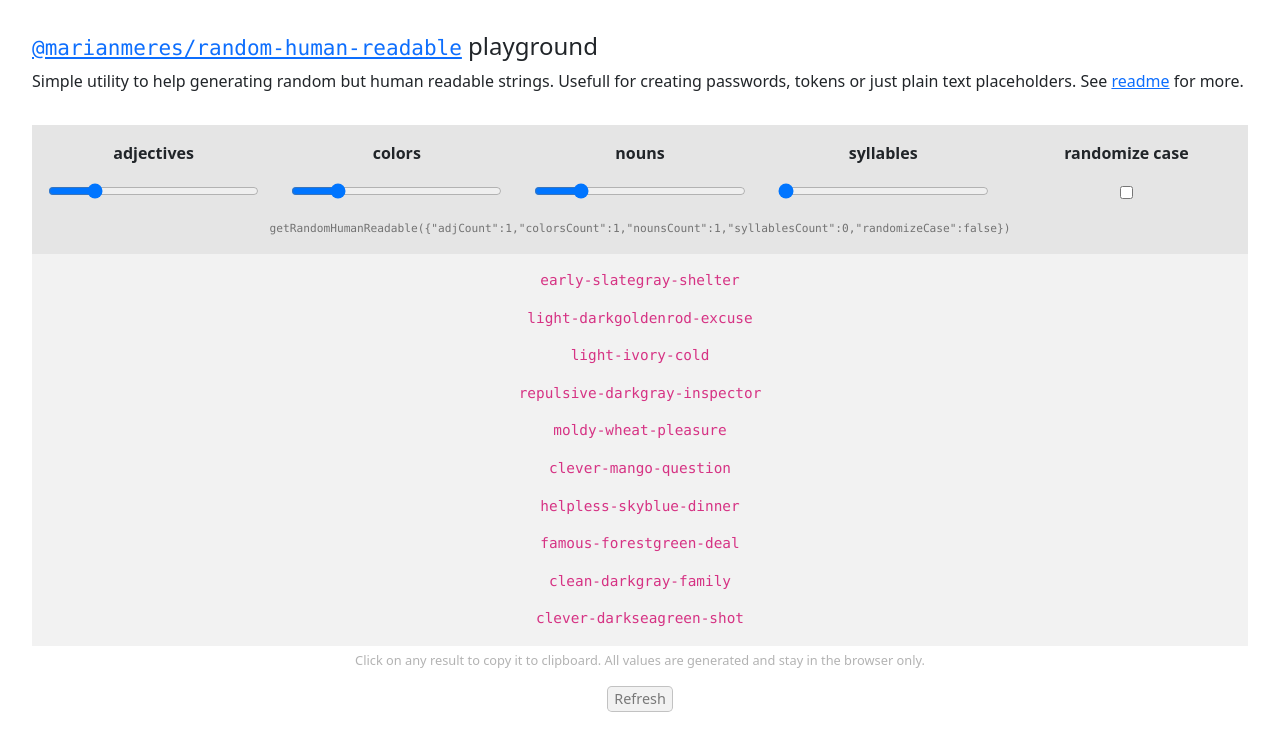
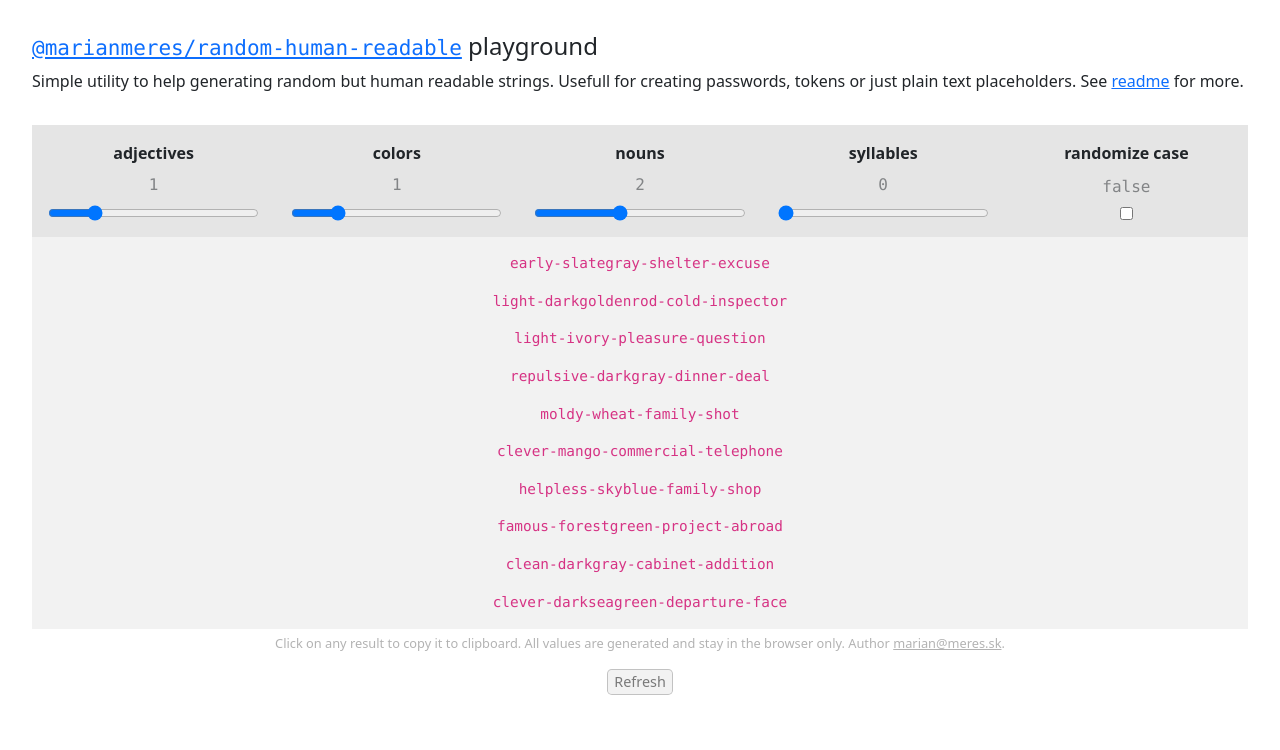
Before and after one commit to marianmeres/random-human-readable, a website: page index.html in a window 1280 px wide. Drawn offline with Linux system fonts and the light colour scheme.

Commit message:
changed default params

```diff
--- a/index.html
+++ b/index.html
@@ -123,22 +123,20 @@
 				text-align: center;
 			}
 			th {
-				padding: 1rem;
+				padding: 1rem 0.5rem 0.5rem 0.5rem;
 			}
 			td {
-				padding: 0 1rem;
+				padding: 0 1rem 1rem 1rem;
+			}
+			td span {
+				display: block;
+				opacity: 0.5;
+				margin-bottom: 0.5rem;
+				font-family: var(--bs-font-monospace);
 			}
 			td input {
-				display: inline-block;
+				display: block;
 				width: 100%;
-			}
-			#params {
-				background-color: rgba(0, 0, 0, 0.1);
-				font-size: 0.7rem;
-				padding: 1rem;
-				margin-bottom: 0;
-				color: rgba(0, 0, 0, 0.5);
-				text-align: center;
 			}
 			#results {
 				background-color: rgba(0, 0, 0, 0.05);
@@ -169,6 +167,12 @@
 				color: rgba(0, 0, 0, 0.3);
 				font-size: 0.8rem;
 				margin-bottom: 1rem;
+			}
+			.info a {
+				color: rgba(0, 0, 0, 0.3);
+			}
+			.info a:hover {
+				color: rgba(0, 0, 0, 0.7);
 			}
 			#refresher {
 				background-color: rgba(0, 0, 0, 0.05);
@@ -211,22 +215,20 @@
 				<tbody>
 					<!-- prettier-ignore -->
 					<tr>
-					<td><input type="range" min="0" max="5" value="1" step="1" id="adjCount" /></td>
-					<td><input type="range" min="0" max="5" value="1" step="1" id="colorsCount" /></td>
-					<td><input type="range" min="0" max="5" value="1" step="1" id="nounsCount" /></td>
-					<td><input type="range" min="0" max="5" value="0" step="1" id="syllablesCount" /></td>
-					<td><input type="checkbox" value="1" id="randomizeCase" /></td>
-				</tr>
+						<td><span></span><input type="range" min="0" max="5" value="1" step="1" id="adjCount" /></td>
+						<td><span></span><input type="range" min="0" max="5" value="1" step="1" id="colorsCount" /></td>
+						<td><span></span><input type="range" min="0" max="5" value="2" step="1" id="nounsCount" /></td>
+						<td><span></span><input type="range" min="0" max="5" value="0" step="1" id="syllablesCount" /></td>
+						<td><span></span><input type="checkbox" value="1" id="randomizeCase" /></td>
+					</tr>
 				</tbody>
 			</table>
-
-			<pre id="params"></pre>
 
 			<div id="results">Please wait...</div>
 
 			<div class="info">
 				Click on any result to copy it to clipboard. All values are generated and stay in
-				the browser only.
+				the browser only. Author <a href="mailto:marian@meres.sk">marian@meres.sk</a>.
 			</div>
 
 			<div style="text-align: center">
@@ -244,17 +246,16 @@
 				syllablesCount: qs('#syllablesCount'),
 				randomizeCase: qs('#randomizeCase'),
 			};
-			const $params = qs('#params');
 			const $results = qs('#results');
 
 			const render = () => {
-				const opts = Object.entries($inputs).reduce(
-					(m, [k, v]) => ({ ...m, [k]: parseInt(v.value) }),
-					{}
-				);
-				opts.randomizeCase = !!$inputs.randomizeCase.checked;
+				let opts = {};
+				Object.entries($inputs).forEach(([k, v]) => {
+					opts[k] = k === 'randomizeCase' ? v.checked : parseInt(v.value);
+					qs('span', v.parentNode).innerHTML = opts[k];
+				});
 
-				$params.innerHTML = 'getRandomHumanReadable(' + JSON.stringify(opts) + ')';
+				console.log(opts);
 
 				let resultsHtml = '';
 				let i = 10;
--- a/src/index.ts
+++ b/src/index.ts
@@ -69,7 +69,7 @@ interface Options {
 const defaultOptions = {
 	adjCount: 1,
 	colorsCount: 1,
-	nounsCount: 1,
+	nounsCount: 2,
 	syllablesCount: 0,
 	randomizeCase: false,
 	joinWith: '-',
--- a/tests/rhr.test.js
+++ b/tests/rhr.test.js
@@ -10,7 +10,7 @@ import {
 	getRandomSyllable,
 	randomizeCase,
 	getRandomHumanReadable,
-	getRandomSentence
+	getRandomSentence,
 } from '../dist/index.js';
 import { data } from '../dist/index.js';
 
@@ -38,7 +38,7 @@ suite.test('main fn works', () => {
 	times(100, () => (log[getRandomHumanReadable()] = true));
 	assert(Object.keys(log).length === 100);
 	Object.keys(log).forEach((k) => {
-		assert(k.split('-').length === 3, `Expecting '${k}' to have 3 parts`);
+		assert(k.split('-').length === 4, `Expecting '${k}' to have 4 parts`);
 	});
 });
 
```
Also changed, not shown: README.md, dist/index.cjs, dist/index.js, dist/index.umd.js.
